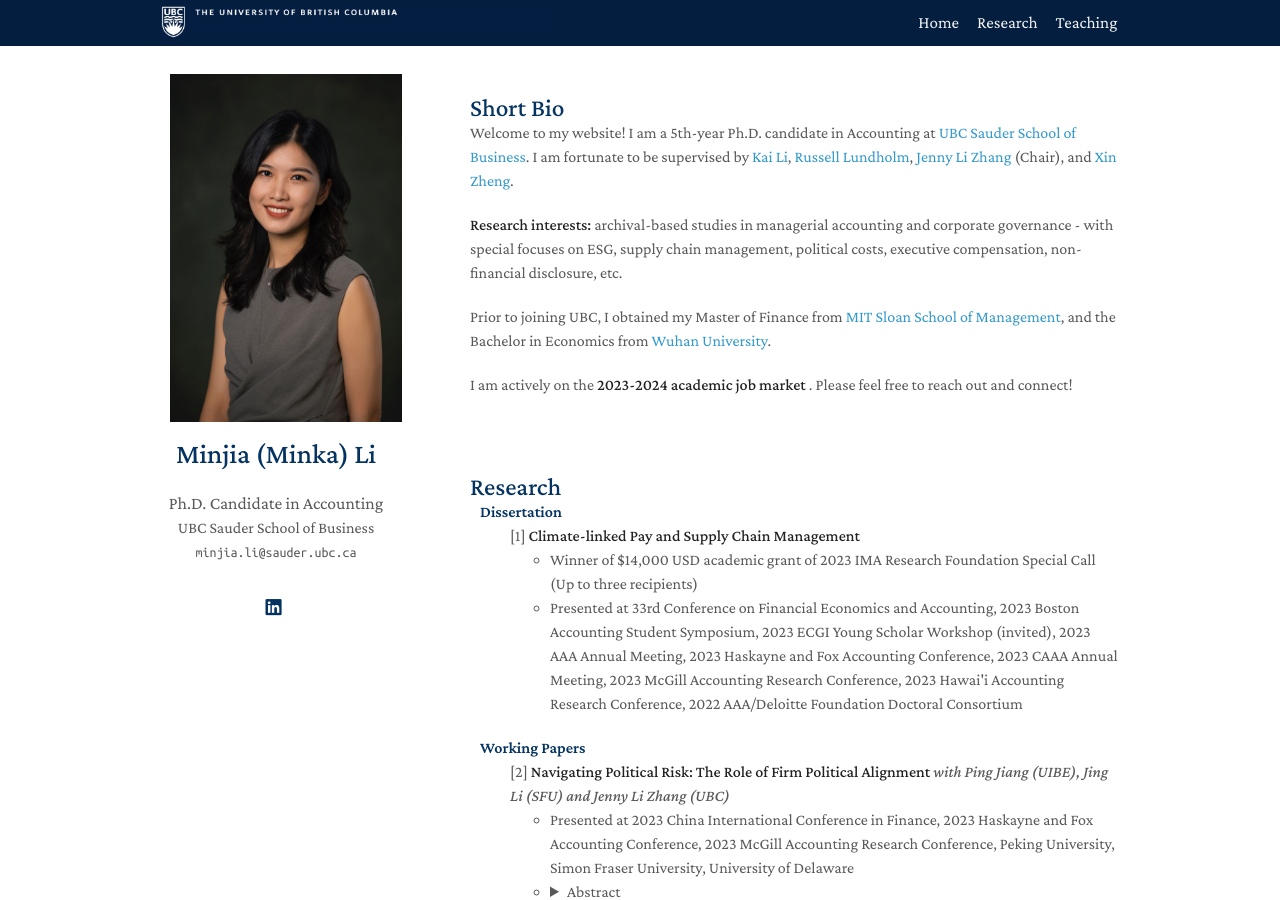
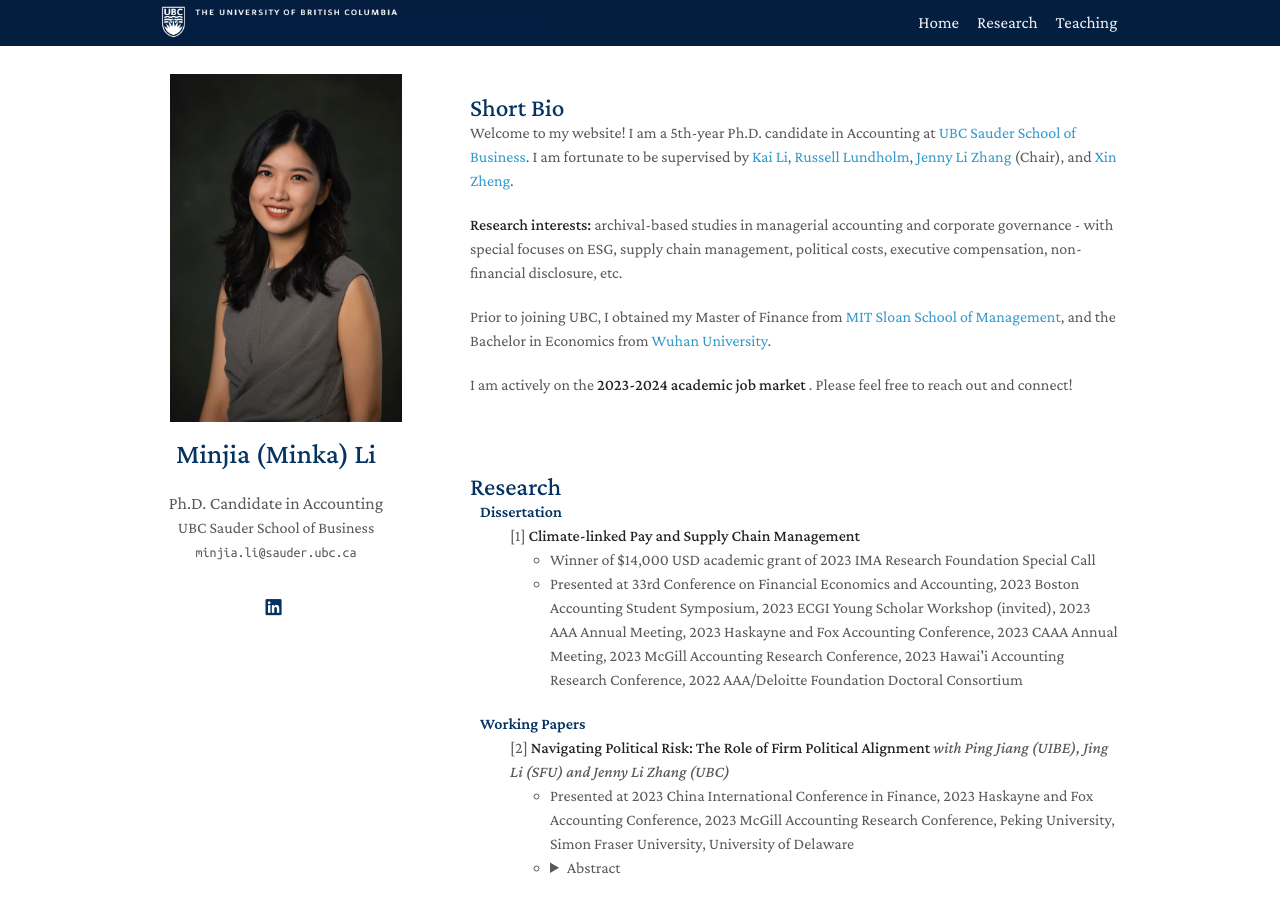
Before and after one commit to zeyang1225/zeyang1225.github.io, a Jekyll site: the page built from index.md, in a window 1280 px wide and 900 px high. Built offline with Jekyll 4.4.1, drawn with Linux system fonts in a browser that asks for light colours; nearby versions of some CDN libraries; a style sheet for code colours, icons or effects is not loaded.

Commit message:
Update research.md

```diff
--- a/_includes/research.md
+++ b/_includes/research.md
@@ -6,7 +6,7 @@
 <div>
   <ul>  <div class="title"> [1] <strong> Climate-linked Pay and Supply Chain Management </strong>  </div>
   <ul>
-     <li>   Winner of $14,000 USD academic grant of 2023 IMA Research Foundation Special Call (Up to three recipients) <br></li>
+     <li>   Winner of $14,000 USD academic grant of 2023 IMA Research Foundation Special Call<br></li>
      <li>   Presented at 33rd Conference on Financial Economics and Accounting, 2023 Boston Accounting Student Symposium, 2023 ECGI Young Scholar Workshop (invited), 2023 AAA Annual Meeting, 2023 Haskayne and Fox Accounting Conference, 2023 CAAA Annual Meeting, 2023 McGill Accounting Research Conference, 2023 Hawai'i Accounting Research Conference, 2022 AAA/Deloitte Foundation Doctoral Consortium</li>
 
   </ul>
```
